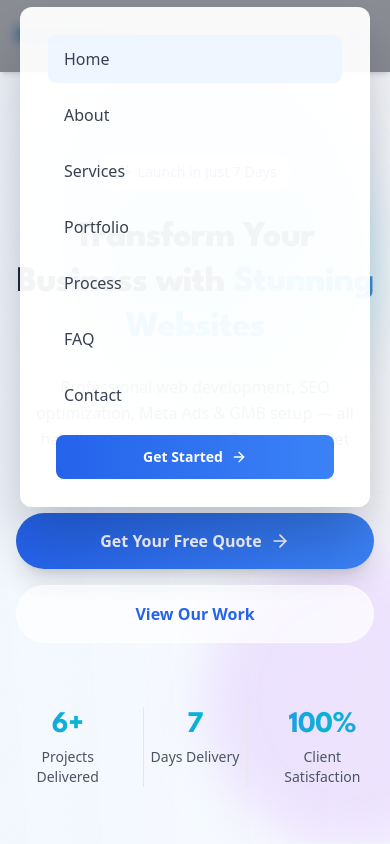
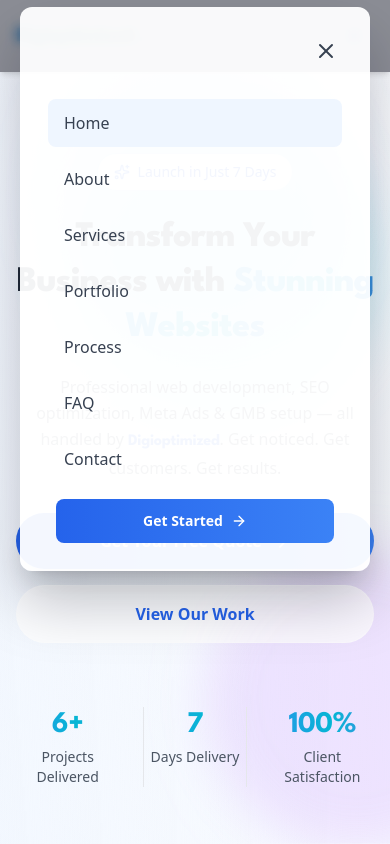
Before and after one commit to sujith212004/digioptimized, a React (Vite) app: page / in a window 390 px wide. Both pictures are taken after a click on the button 354 px from the left and 36 px from the top of the page. Shown: the top 844 px of the page. Built offline with nearby package versions, Linux system fonts and the light colour scheme.

Commit message:
fix(nav): add explicit close (X) button to mobile menu; make vite base configurable; add vercel.json

```diff
--- a/src/components/Navbar.jsx
+++ b/src/components/Navbar.jsx
@@ -133,6 +133,17 @@ export default function Navbar() {
         {/* overlay for mobile */}
         <div className={`mobile-overlay ${open ? 'open' : ''}`} onClick={() => setOpen(false)} />
         <div className={`mobile-panel ${open ? 'open' : ''}`} role="dialog" aria-modal="true">
+          {/* Close button inside mobile panel for quick dismiss */}
+          <div className="flex justify-end p-3">
+            <button
+              onClick={() => setOpen(false)}
+              aria-label="Close menu"
+              className="p-2 rounded-md hover:bg-slate-100 transition-colors duration-150"
+            >
+              <X className="w-6 h-6 text-gray-700" />
+            </button>
+          </div>
+
           <ul className="flex flex-col p-4 gap-2">
             {menuItems.map((item) => (
               <li key={item.name}>
--- a/vite.config.js
+++ b/vite.config.js
@@ -4,7 +4,13 @@ import react from '@vitejs/plugin-react'
 // https://vite.dev/config/
 // Set `base` to your GitHub repository name so built assets use the correct
 // path when you host the site at https://<user>.github.io/<repo>/
+// Make the base path configurable so the same codebase can build for
+// GitHub Pages (repo subpath) and for platforms like Vercel (root path).
+// - Use the VITE_BASE env var when provided at build time (e.g. in GH Actions)
+// - Fallback to '/' which is correct for Vercel and most hosts.
+const basePath = process.env.VITE_BASE || process.env.SITE_BASE || '/';
+
 export default defineConfig({
-  base: '/digioptimized/',
+  base: basePath,
   plugins: [react()],
 })
```
Also changed, not shown: vercel.json (added).
